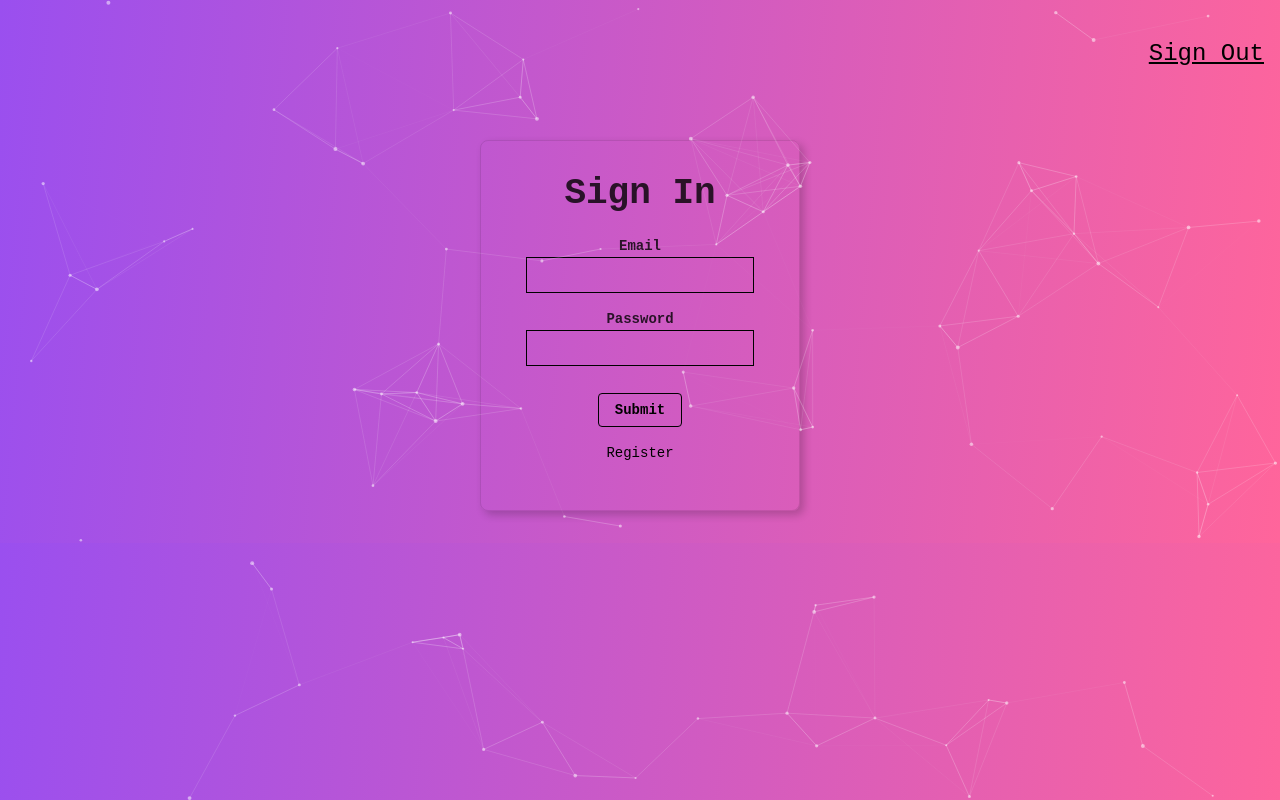
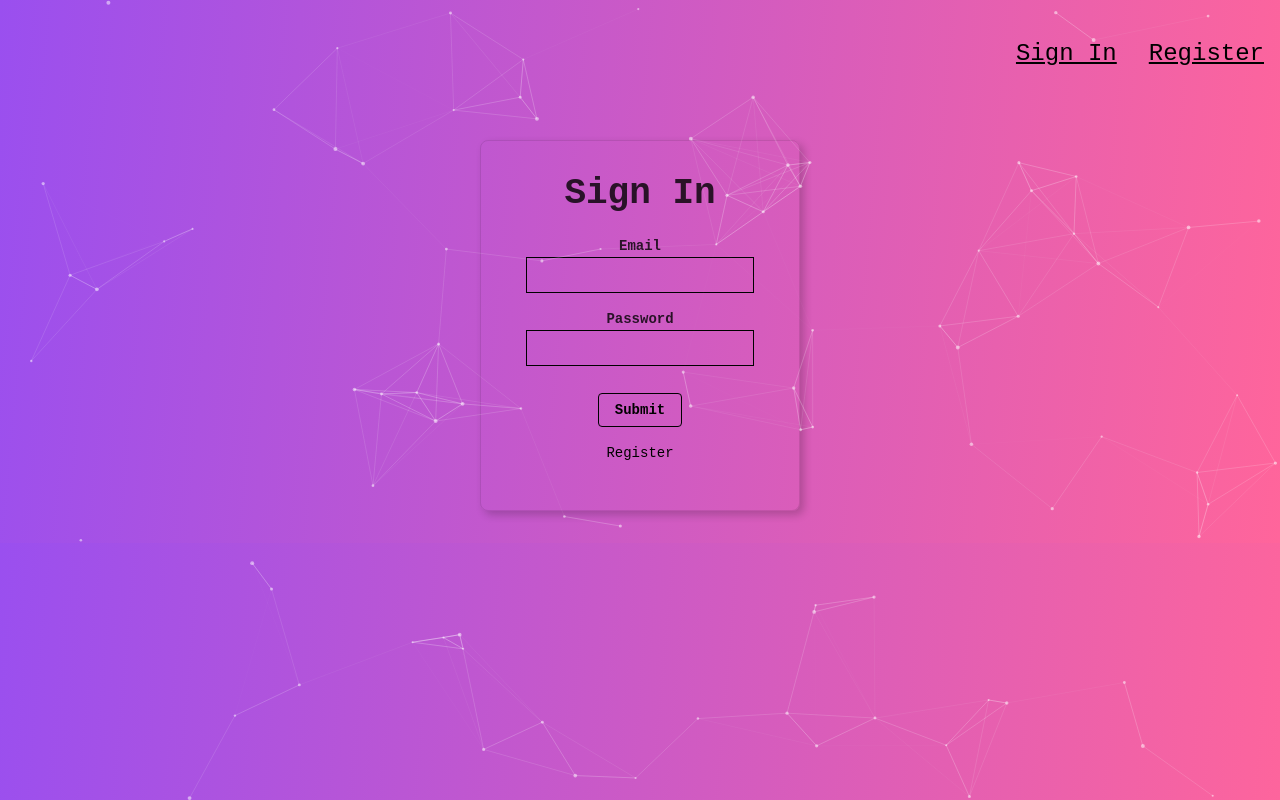
Before and after one commit to MsNicoleta/id-face-front, a React (Create React App) app: page / in a window 1280 px wide. Built offline with nearby package versions, Linux system fonts and the light colour scheme.

Commit message:
all pages work interchengebly(home/signin/register)

```diff
--- a/src/App.js
+++ b/src/App.js
@@ -144,14 +144,14 @@ class App extends Component {
       .catch(err => console.log(err));
   }
 
-  onRouteChange = (/* route */) => {
-    this.setState({route:'home'})
- /*    if (route === 'signout') {
+  onRouteChange = (route) => {
+    this.setState({route:route})
+    if (route === 'signout') {
       this.setState({isSignedIn: false})
     } else if (route === 'home') {
       this.setState({isSignedIn: true})
     }
-    this.setState({route: route}); */
+    this.setState({route: route});
   }
 
   render() {
@@ -159,7 +159,7 @@ class App extends Component {
     return (
       <div className="App">
         <ParticlesOptions id ="particles"/>
-        <Navigation isSignedIn={isSignedIn} onRouteChange={this.onRouteChange} />
+        <Navigation  isSignedIn={isSignedIn}  onRouteChange={this.onRouteChange} />
         { route === 'home'
           ? <div>
               <Logo />
@@ -175,8 +175,8 @@ class App extends Component {
             </div>
           : (
              route === 'signin'
-             ? <Signin loadUser={this.loadUser} onRouteChange={this.onRouteChange}/>
-             : <Register loadUser={this.loadUser} onRouteChange={this.onRouteChange}/>
+             ? <Signin /* loadUser={this.loadUser} */ onRouteChange={this.onRouteChange}/>
+             : <Register /* loadUser={this.loadUser} */ onRouteChange={this.onRouteChange}/>
             )
         }
       </div>
--- a/src/components/Navigation/Navigation.js
+++ b/src/components/Navigation/Navigation.js
@@ -1,10 +1,25 @@
 
 import React from "react";
-const Navigation = ({onRouteChange}) => {
-    return (
-        <nav style={{display: 'flex', justifyContent: 'flex-end'}} >
-            <p onClick={() => onRouteChange('signin')} className='f3 link dim black underline pa3 pointer'> Sign Out </p>
-        </nav>
-    )
+const Navigation = ({onRouteChange, isSignedIn}) => {
+
+        if (isSignedIn){
+            return(
+            <nav style={{display: 'flex', justifyContent: 'flex-end'}} >
+            <p onClick={() => onRouteChange('signout')} className='f3 link dim black underline pa3 pointer'> Sign Out </p>
+             </nav>
+            );
+        }else {
+            return (
+                <nav style={{display: 'flex', justifyContent: 'flex-end'}} >
+                <p onClick={() => onRouteChange('signin')} className='f3 link dim black underline pa3 pointer'> Sign In </p>
+                <p onClick={() => onRouteChange('register')} className='f3 link dim black underline pa3 pointer'> Register </p>
+                </nav>
+
+
+            );
+
+        }
+
+
 }
 export default Navigation;
--- a/src/components/Register/Register.js
+++ b/src/components/Register/Register.js
@@ -5,19 +5,19 @@ const Register = (onRouteChange) => {
   return (
     <article className="br3 ba  b--black-10 mv4 w-100 w-50-m w-25-l mw6 shadow-5 center">
         <main className="pa4 black-80">
-            <form className="measure">
+            <div className="measure">
                 <fieldset id="sign_up" className="ba b--transparent ph0 mh0">
                 <legend className="f2 fw6 ph0 mh0">Register</legend>
                 <div className="mt3">
-                    <label className="db fw6 lh-copy f6" type= "full-name"for="full-name">Full Name</label>
+                    <label className="db fw6 lh-copy f6" type= "full-name"htmlfor="full-name">Full Name</label>
                     <input className="pa2 input-reset b--black ba bg-transparent hover-bg-black hover-white w-100" type="email" name="email-address"  id="email-address"/>
                 </div>
                 <div className="mt3">
-                    <label className="db fw6 lh-copy f6"type= "email" for="email-address">Email</label>
+                    <label className="db fw6 lh-copy f6"type= "email" htmlfor="email-address">Email</label>
                     <input className="pa2 input-reset b--black ba bg-transparent hover-bg-black hover-white w-100" type="email" name="email-address"  id="email-address"/>
                 </div>
                 <div className="mv3">
-                    <label className="db fw6 lh-copy f6" type= "password" for="password">Password</label>
+                    <label className="db fw6 lh-copy f6" type= "password" htmlfor="password">Password</label>
                     <input className="b--black pa2 input-reset ba bg-transparent hover-bg-black hover-white w-100" type="password" name="password"  id="password"/>
                 </div>
 
@@ -31,7 +31,7 @@ const Register = (onRouteChange) => {
                 />
                 </div>
 
-            </form>
+            </div>
         </main>
     </article>
   );
--- a/src/components/Signin/Signin.js
+++ b/src/components/Signin/Signin.js
@@ -5,32 +5,32 @@ const Signin = ({onRouteChange}) => {
   return (
     <article className="br3 ba  b--black-10 mv4 w-100 w-50-m w-25-l mw6 shadow-5 center">
         <main className="pa4 black-80">
-            <form className="measure">
+            <div className="measure">
                 <fieldset id="sign_up" className="ba b--transparent ph0 mh0">
                 <legend className="f2 fw6 ph0 mh0">Sign In</legend>
                 <div className="mt3">
-                    <label className="db fw6 lh-copy f6" for="email-address">Email</label>
+                    <label className="db fw6 lh-copy f6" htmlfor="email-address">Email</label>
                     <input className="pa2 input-reset b--black ba bg-transparent hover-bg-black hover-white w-100" type="email" name="email-address"  id="email-address"/>
                 </div>
                 <div className="mv3">
-                    <label className="db fw6 lh-copy f6" for="password">Password</label>
+                    <label className="db fw6 lh-copy f6" htmlfor="password">Password</label>
                     <input className="b--black pa2 input-reset ba bg-transparent hover-bg-black hover-white w-100" type="password" name="password"  id="password"/>
                 </div>
 
                 </fieldset>
                 <div className="">
                 <input
-                onClick={/* this.onSubmitSignIn */ onRouteChange}
+                onClick={/* this.onSubmitSignIn */ () => onRouteChange('home')}
                 className="b ph3 pv2 input-reset ba br2 b--black bg-transparent grow pointer f6 dib"
                 type="submit"
                 alue="Sign in"
                 />
                 </div>
                 <div className="lh-copy mt3">
-                <p onClick={()=> onRouteChange ('register')} className="f6 link dim black db">Register</p>
+                <p onClick={()=> onRouteChange ('register')} className="f6 link dim black db pointer">Register</p>
 
                 </div>
-            </form>
+            </div>
         </main>
     </article>
   );
```
